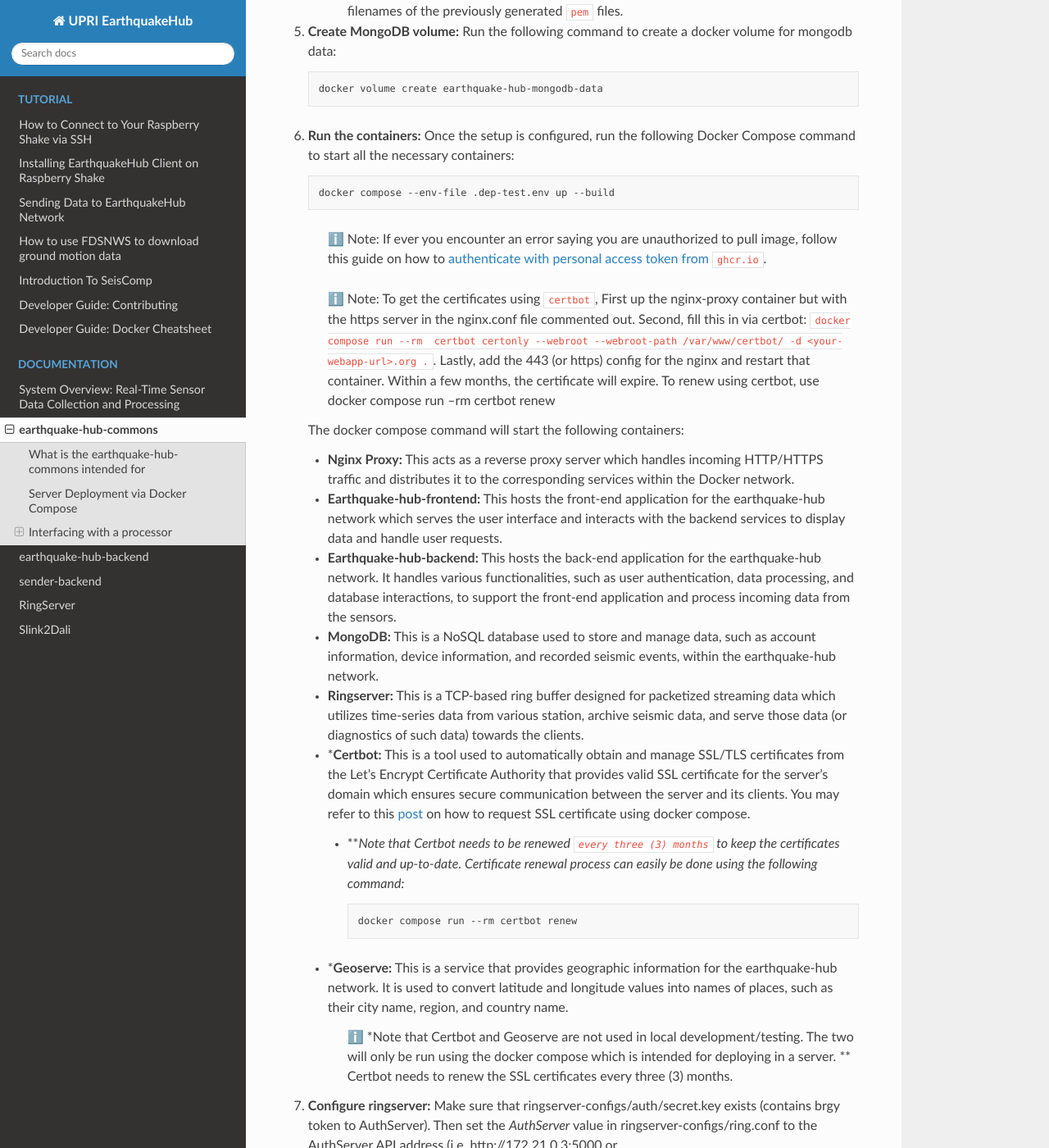
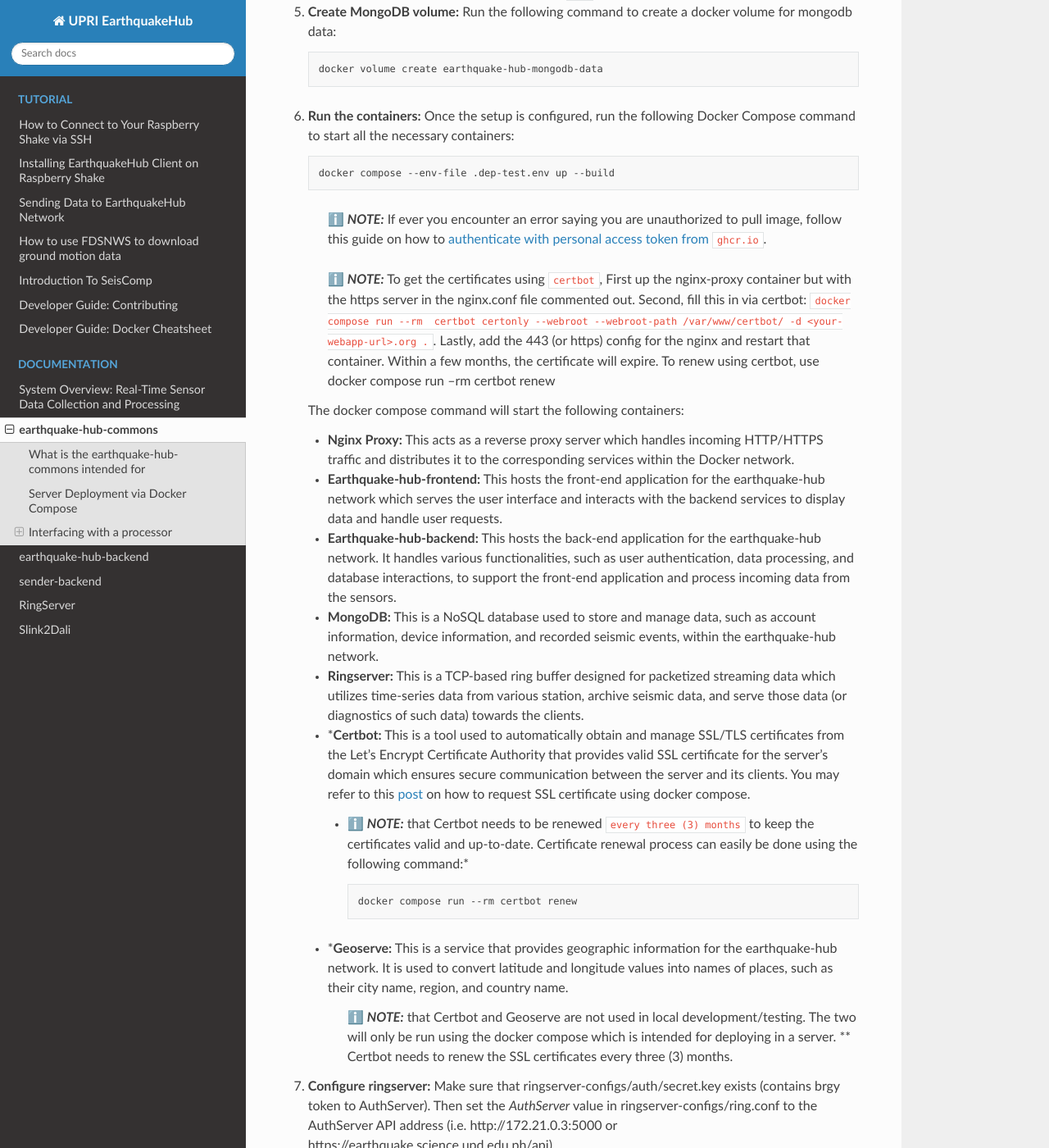
Before and after one commit to UPRI-earthquake/upri-earthquake.github.io, a Sphinx documentation site: the page built from doc/ehub-commons.md, in a window 1280 px wide and 1400 px high, scrolled down 959 px. Shown: the whole window at 82% size. Built offline with Sphinx 7.4.7 and the Read the Docs theme 2.0.0, drawn with Linux system fonts in a browser that asks for light colours; some of the changed text lies outside the part shown.

Commit message:
chore: proofreading

````diff
--- a/doc/ehub-commons.md
+++ b/doc/ehub-commons.md
@@ -24,9 +28,9 @@ There are two different docker-compose files written for two scenarios, *(1)* fo
     ```bash
     docker compose --env-file .dep-test.env up --build
     ```
-    > ℹ️ Note: If ever you encounter an error saying you are unauthorized to pull image, follow this guide on how to [authenticate with personal access token from `ghcr.io`](https://docs.github.com/en/packages/working-with-a-github-packages-registry/working-with-the-container-registry#authenticating-with-a-personal-access-token-classic).
+    > ℹ️ **_NOTE:_** If ever you encounter an error saying you are unauthorized to pull image, follow this guide on how to [authenticate with personal access token from `ghcr.io`](https://docs.github.com/en/packages/working-with-a-github-packages-registry/working-with-the-container-registry#authenticating-with-a-personal-access-token-classic).
     >
-    > ℹ️ Note: To get the certificates using `certbot`, First up the nginx-proxy container but with the https server in the nginx.conf file commented out. Second, fill this in via certbot: `docker compose run --rm  certbot certonly --webroot --webroot-path /var/www/certbot/ -d <your-webapp-url>.org .`. Lastly, add the 443 (or https) config for the nginx and restart that container.
+    > ℹ️ **_NOTE:_** To get the certificates using `certbot`, First up the nginx-proxy container but with the https server in the nginx.conf file commented out. Second, fill this in via certbot: `docker compose run --rm  certbot certonly --webroot --webroot-path /var/www/certbot/ -d <your-webapp-url>.org .`. Lastly, add the 443 (or https) config for the nginx and restart that container.
     Within a few months, the certificate will expire. To renew using certbot, use docker compose run --rm certbot renew
     >
     The docker compose command will start the following containers:
@@ -36,12 +40,12 @@ There are two different docker-compose files written for two scenarios, *(1)* fo
     - **MongoDB:** This is a NoSQL database used to store and manage data, such as account information, device information, and recorded seismic events, within the earthquake-hub network.
     - **Ringserver:** This is a TCP-based ring buffer designed for packetized streaming data which utilizes time-series data from various station, archive seismic data, and serve those data (or diagnostics of such data) towards the clients.
     - ***Certbot:** This is a tool used to automatically obtain and manage SSL/TLS certificates from the Let's Encrypt Certificate Authority that provides valid SSL certificate for the server’s domain which ensures secure communication between the server and its clients. You may refer to this [post](https://mindsers.blog/post/https-using-nginx-certbot-docker/) on how to request SSL certificate using docker compose.
-      - ***Note that Certbot needs to be renewed `every three (3) months` to keep the certificates valid and up-to-date. Certificate renewal process can easily be done using the following command:*
+      - ℹ️ **_NOTE:_** that Certbot needs to be renewed `every three (3) months` to keep the certificates valid and up-to-date. Certificate renewal process can easily be done using the following command:*
         ```bash
         docker compose run --rm certbot renew
         ```
     - ***Geoserve:** This is a service that provides geographic information for the earthquake-hub network. It is used to convert latitude and longitude values into names of places, such as their city name, region, and country name.
-        > ℹ️ *Note that Certbot and Geoserve are not used in local development/testing. The two will only be run using the docker compose which is intended for deploying in a server.
+        > ℹ️ **_NOTE:_**  that Certbot and Geoserve are not used in local development/testing. The two will only be run using the docker compose which is intended for deploying in a server.
         ** Certbot needs to renew the SSL certificates every three (3) months.
         >
 6. **Configure ringserver:** Make sure that ringserver-configs/auth/secret.key exists (contains brgy token to AuthServer). Then set the *AuthServer* value in ringserver-configs/ring.conf to the AuthServer API address (i.e. http://172.21.0.3:5000 or https://earthquake.science.upd.edu.ph/api).
@@ -58,6 +62,7 @@ There are two different docker-compose files written for two scenarios, *(1)* fo
        }
        ```
        > Please change the `<USERNAME>` and `<PASSWORD>` parameters with your credentials.
+
 ### Interfacing with a processor
 #### SeisComP
 The earthquake-hub-commons repository allows easy interfacing with earthquake processing softwares such as SeisComP (Seismic Communication Processor) which is a widely used earthquake detection  and seismic data processing software.
````
Also changed, not shown: other parts of doc/ehub-commons.md (+5 -1 lines).
